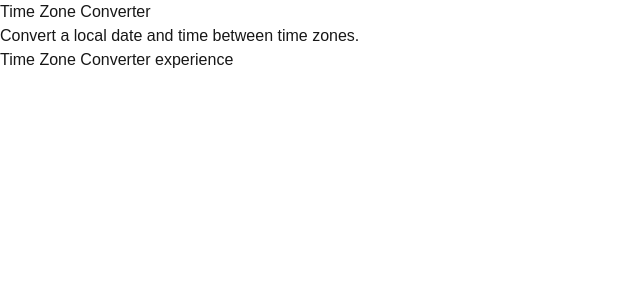
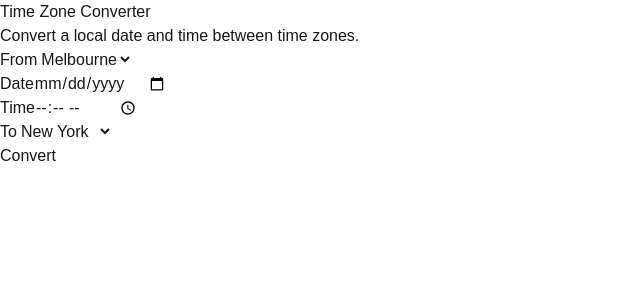
Before and after one commit to timeutility/timeflow-ai, a Next.js app: page /time-zone-converter in a window 1280 px wide. Shown: the top 300 px of the page, without its empty margins (0-640 px from the left). Built offline with nearby package versions, Linux system fonts and the light colour scheme.

Commit message:
Add Time Zone Converter interface

```diff
--- a/src/app/time-zone-converter/TimeZoneConverterExperience.tsx
+++ b/src/app/time-zone-converter/TimeZoneConverterExperience.tsx
@@ -2,8 +2,34 @@
 
 export default function TimeZoneConverterExperience() {
   return (
-    <div>
-      <p>Time Zone Converter experience</p>
-    </div>
+    <section>
+      <div>
+        <label htmlFor="source-location">From</label>
+        <select id="source-location">
+          <option>Melbourne</option>
+          <option>New York</option>
+        </select>
+      </div>
+
+      <div>
+        <label htmlFor="local-date">Date</label>
+        <input id="local-date" type="date" />
+      </div>
+
+      <div>
+        <label htmlFor="local-time">Time</label>
+        <input id="local-time" type="time" />
+      </div>
+
+      <div>
+        <label htmlFor="destination-location">To</label>
+        <select id="destination-location">
+          <option>New York</option>
+          <option>Melbourne</option>
+        </select>
+      </div>
+
+      <button type="button">Convert</button>
+    </section>
   );
 }
```
